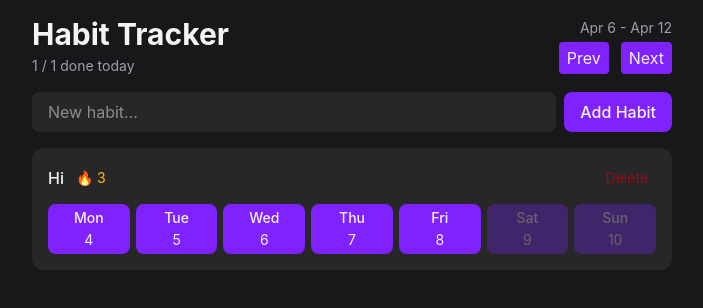
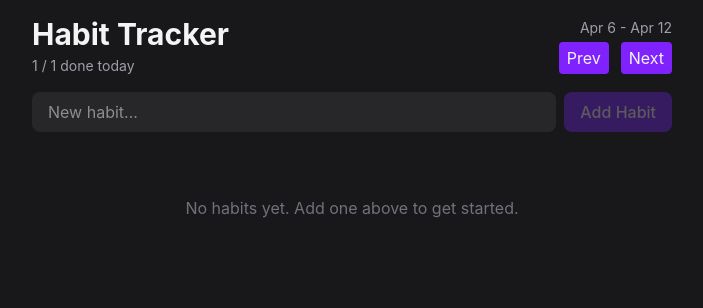
Before and after one commit to Ameer-Hamza-Khetran/habit-tracker-react, a React (Vite) app: page / in a window 1280 px wide. Shown: the top 308 px of the page, without its empty margins (288-991 px from the left). Built offline with nearby package versions, Linux system fonts and the light colour scheme.

Commit message:
add / delete habit

```diff
--- a/src/App.tsx
+++ b/src/App.tsx
@@ -1,11 +1,22 @@
 import { Header } from "./components/Header";
 import { HabitForm } from "./components/HabitForm";
-import { HabitList } from "./components/HabitList";
+import { HabitList, type Habit } from "./components/HabitList";
+import { useState } from "react";
 
 export default function App() {
+  const [habits, setHabits] = useState<Habit[]>([])
+
+  function addHabit(name: string) {
+    setHabits(curr => [...curr, {id: crypto.randomUUID(), name}])
+  }
+
+  function deleteHabit(id: string) {
+    setHabits(curr => curr.filter(h => h.id !== id))
+  }
+
   return <div className="max-w-2xl mx-auto p-4 flex flex-col gap-4">
     <Header />
-    <HabitForm />
-    <HabitList />
+    <HabitForm addHabit={addHabit}/>
+    <HabitList deleteHabit={deleteHabit} habits={habits}/>
   </div>
 }
--- a/src/components/HabitForm.tsx
+++ b/src/components/HabitForm.tsx
@@ -1,11 +1,34 @@
+import { useState, type SubmitEvent } from "react"
 import { Button } from "./Button"
 
-function HabitForm() {
-  return <form className="flex gap-2">
-    <input className="flex-1 rounded-lg bg-zinc-800 px-4 py-2 outline-none focus-visible:ring-2 focus-visible:ring-violet-500"
-        placeholder="New habit..."
+type HabitFormProps = {
+  addHabit: (name: string) => void
+}
+
+function HabitForm({ addHabit }: HabitFormProps) {
+  const [habitName, setHabitName] = useState("")
+
+  function handleSubmit(e: SubmitEvent) {
+    e.preventDefault()
+
+    if (habitName.trim() === "") return
+    setHabitName("")
+    addHabit(habitName)
+
+    console.log(habitName)
+  }
+
+  return <form className="flex gap-2" onSubmit={handleSubmit}>
+    <input
+      className="flex-1 rounded-lg bg-zinc-800 px-4 py-2 outline-none focus-visible:ring-2 focus-visible:ring-violet-500"
+      placeholder="New habit..."
+      value={habitName}
+      onChange={e => setHabitName(e.target.value)}
     />
-    <Button className="rounded-lg px-4 py-2 font-medium">Add Habit</Button>
+    <Button
+      disabled={habitName.trim() === ""}
+      className="rounded-lg px-4 py-2 font-medium">Add Habit
+    </Button>
   </form>
 }
 
--- a/src/components/HabitList.tsx
+++ b/src/components/HabitList.tsx
@@ -1,10 +1,18 @@
 import { Button } from "./Button";
 import { startOfWeek, eachDayOfInterval, endOfWeek, format, isFuture} from 'date-fns'
 
-function HabitList() {
-    const habits = [
-        {id: "ass", name: 'Hi'},
-    ]
+export type Habit = {
+        id: string,
+        name: string
+    }
+
+type HabitListProps = {
+    habits: Habit[],
+    deleteHabit: (id: string) => void
+}
+
+function HabitList({ habits, deleteHabit }: HabitListProps) {
+
     if (habits.length === 0) {
         return <p className="text-center text-zinc-500 py-12">
             No habits yet. Add one above to get started.
@@ -12,18 +20,16 @@ function HabitList() {
     }
     return <div className="flex flex-col gap-3">
         {habits.map((habit) => (
-            <HabitItem key={habit.id} habit={habit} />
+            <HabitItem deleteHabit={deleteHabit} key={habit.id} habit={habit} />
         ))}
     </div>
 }
 type HabitItemProps = {
-    habit: {
-        id: string,
-        name: string
-    }
+    habit: Habit,
+    deleteHabit: (id: string) => void
 }
 
-function HabitItem({habit}: HabitItemProps) {
+function HabitItem({habit, deleteHabit}: HabitItemProps) {
     const visibleDates = eachDayOfInterval(
         {
             start: startOfWeek(new Date(), { weekStartsOn: 1 }),
@@ -36,7 +42,11 @@ function HabitItem({habit}: HabitItemProps) {
                     <span className="font-medium">{habit.name}</span>
                     <span className="text-sm text-amber-400">🔥 3</span>
                 </div>
-                <Button variant="ghost-destructive" className="text-sm">Delete</Button>
+                <Button
+                    onClick={() => deleteHabit(habit.id)}
+                    variant="ghost-destructive"
+                    className="text-sm">Delete
+                </Button>
             </div>
             <div className="flex gap-1.5">
                 {visibleDates.map((date) => (
```
